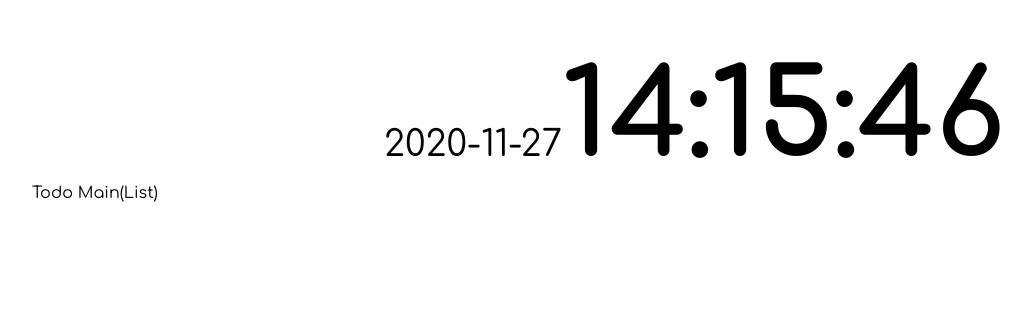
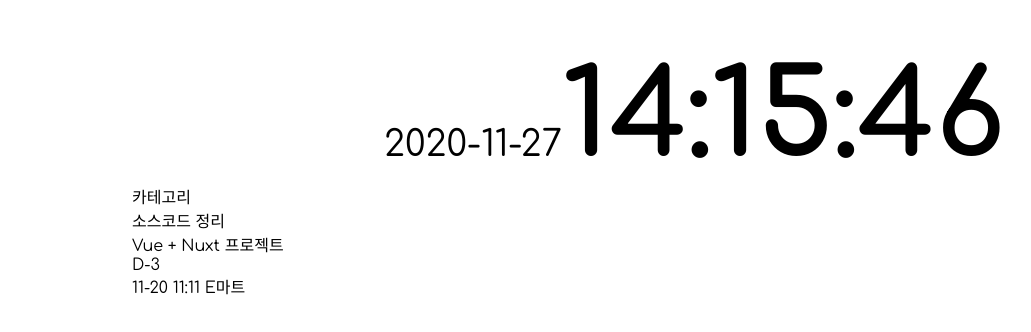
Before and after one commit to yonghap/Vue-Nuxt-Weather, a Nuxt app: page /todo in a window 1280 px wide. Shown: the top 332 px of the page, without its empty margins (108-1139 px from the left). Built offline with nearby package versions, Linux system fonts and the light colour scheme.

Commit message:
ADD List page

```diff
--- a/pages/index.vue
+++ b/pages/index.vue
@@ -30,13 +30,13 @@
 		align-items:center;
 	}
 	&__btn {
-		margin-top:20px
+		margin-top:25px
 	}
 }
 .btn-intro {
 	display:inline-block;
 	min-width:200px;
-	padding:10px 20px;
+	padding:14px 20px;
 	border:1px solid #ccc;
 	background:#333;
 	box-shadow:5px 5px 5px rgba(0,0,0,.3);
--- a/pages/todo/index.vue
+++ b/pages/todo/index.vue
@@ -1,12 +1,41 @@
 <template>
 	<div class="content">
-		<Timer />
-		Todo Main(List)
+		<Timer/>
+		<div class="todo-list">
+			<ul class="list">
+				<li>
+					<div class="list__category">카테고리</div>
+					<div class="list__info">
+						<div class="list__title">
+							소스코드 정리
+						</div>
+						<div class="list__desc">
+							Vue + Nuxt 프로젝트
+						</div>
+					</div>
+					<div class="list__meta">
+						<div class="list__dday">D-3</div>
+						<div class="list__location">
+							11-20 11:11 E마트
+						</div>
+					</div>
+				</li>
+			</ul>
+		</div>
 	</div>
 </template>
 
 <script>
 export default {
-	layout : 'content'
+	layout: 'content'
 }
 </script>
+
+<style lang="scss">
+.list {
+	li {
+		position:relative;
+		padding-left:100px;
+	}
+}
+</style>
```
